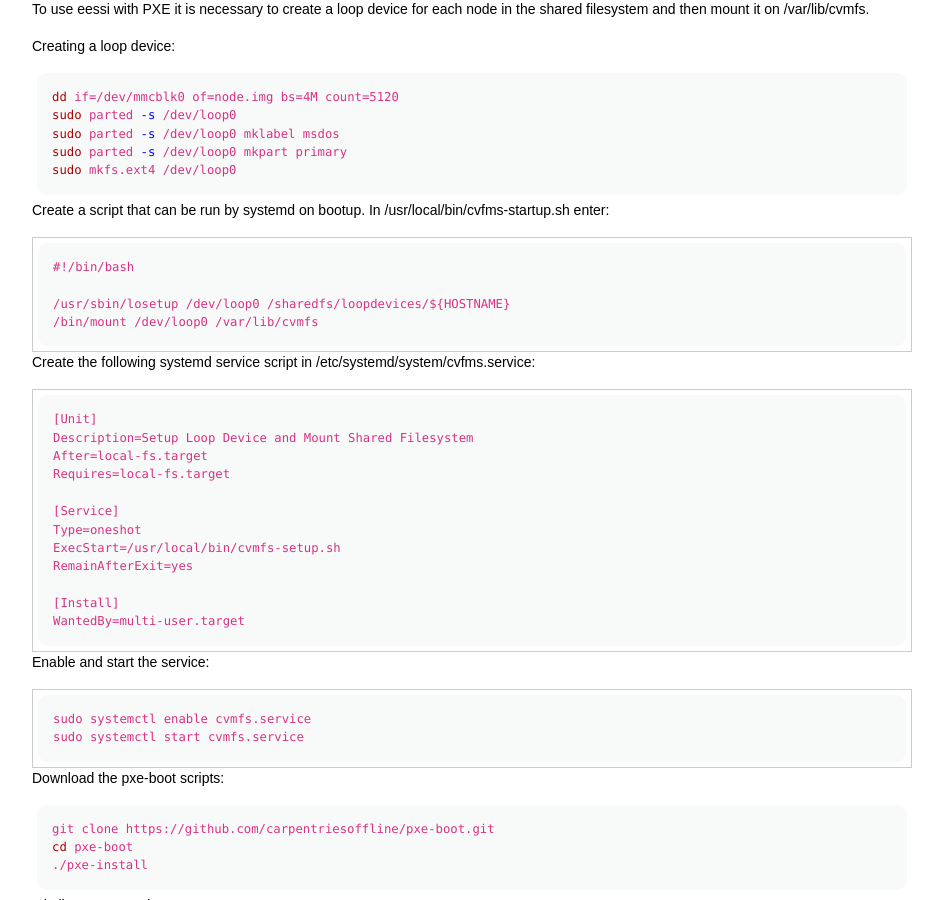
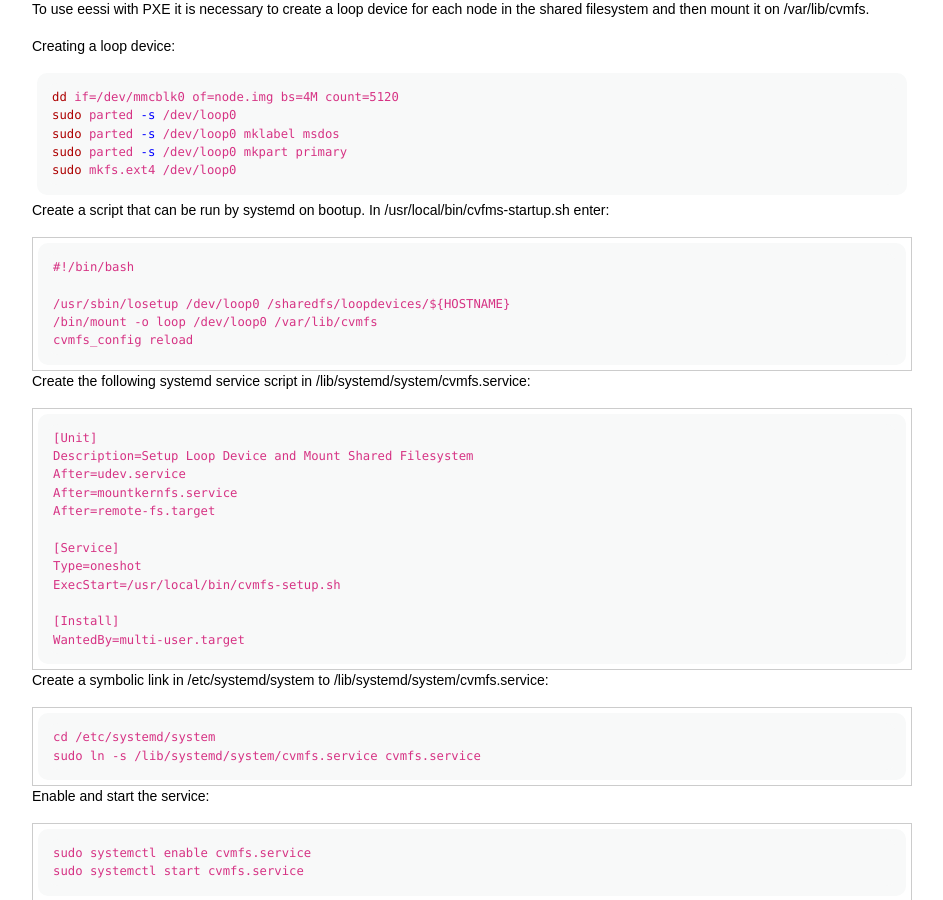
Before and after one commit to carpentriesoffline/CarpentriesOffline.github.io, a Jekyll site: the page built from miniHPC_step_by_step.md, in a window 1280 px wide and 900 px high, scrolled down 9965 px. Shown: the whole window, without its empty margins (168-1111 px from the left). Built offline with Jekyll 4.4.1, drawn with Linux system fonts in a browser that asks for light colours.

Commit message:
Update miniHPC_step_by_step.md

````diff
--- a/miniHPC_step_by_step.md
+++ b/miniHPC_step_by_step.md
@@ -271,23 +271,31 @@ Create a script that can be run by systemd on bootup. In /usr/local/bin/cvfms-st
 #!/bin/bash
 
 /usr/sbin/losetup /dev/loop0 /sharedfs/loopdevices/${HOSTNAME}
-/bin/mount /dev/loop0 /var/lib/cvmfs
+/bin/mount -o loop /dev/loop0 /var/lib/cvmfs
+cvmfs_config reload
 ```
 
-Create the following systemd service script in /etc/systemd/system/cvfms.service:
+Create the following systemd service script in /lib/systemd/system/cvmfs.service:
 ```
 [Unit]
 Description=Setup Loop Device and Mount Shared Filesystem
-After=local-fs.target
-Requires=local-fs.target
+After=udev.service
+After=mountkernfs.service
+After=remote-fs.target
 
 [Service]
 Type=oneshot
 ExecStart=/usr/local/bin/cvmfs-setup.sh
-RemainAfterExit=yes
 
 [Install]
 WantedBy=multi-user.target
+```
+
+Create a symbolic link in /etc/systemd/system to /lib/systemd/system/cvmfs.service:
+
+```
+cd /etc/systemd/system
+sudo ln -s /lib/systemd/system/cvmfs.service cvmfs.service
 ```
 
 Enable and start the service:
````
